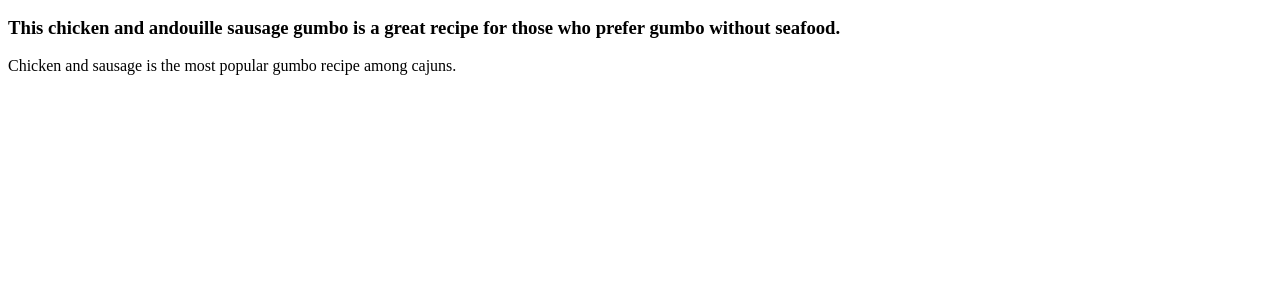
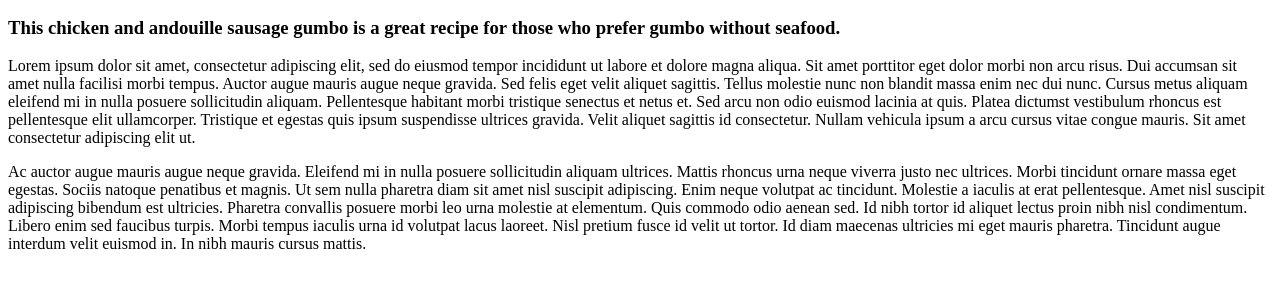
Before and after one commit to asvirts/odin-recipes, a plain HTML site: page recipes/gumbo.html in a window 1280 px wide. Shown: the part 434-722 px from the top of the page. Drawn offline with Linux system fonts and the light colour scheme.

Commit message:
Generated lorem ipsum <p> text

```diff
--- a/recipes/gumbo.html
+++ b/recipes/gumbo.html
@@ -24,6 +24,13 @@
         <img src="https://imagesvc.meredithcorp.io/v3/mm/image?url=https%3A%2F%2Fimages.media-allrecipes.com%2Fuserphotos%2F9368128.jpg&w=595&h=595&c=sc&poi=face&q=60">
         <h2>Description:</h2>
         <h3>This chicken and andouille sausage gumbo is a great recipe for those who prefer gumbo without seafood.</h3>
-        <p>Chicken and sausage is the most popular gumbo recipe among cajuns.</p>
+        <p>Lorem ipsum dolor sit amet, consectetur adipiscing elit, sed do eiusmod tempor incididunt ut labore et dolore magna aliqua. Sit amet porttitor eget dolor morbi non arcu risus. Dui accumsan sit amet nulla facilisi morbi tempus.
+        Auctor augue mauris augue neque gravida. Sed felis eget velit aliquet sagittis. Tellus molestie nunc non blandit massa enim nec dui nunc. Cursus metus aliquam eleifend mi in nulla posuere sollicitudin aliquam.
+        Pellentesque habitant morbi tristique senectus et netus et. Sed arcu non odio euismod lacinia at quis. Platea dictumst vestibulum rhoncus est pellentesque elit ullamcorper. Tristique et egestas quis ipsum suspendisse ultrices gravida.
+        Velit aliquet sagittis id consectetur. Nullam vehicula ipsum a arcu cursus vitae congue mauris. Sit amet consectetur adipiscing elit ut.</p>
+        <p>Ac auctor augue mauris augue neque gravida. Eleifend mi in nulla posuere sollicitudin aliquam ultrices. Mattis rhoncus urna neque viverra justo nec ultrices. Morbi tincidunt ornare massa eget egestas. Sociis natoque penatibus et magnis.
+        Ut sem nulla pharetra diam sit amet nisl suscipit adipiscing. Enim neque volutpat ac tincidunt. Molestie a iaculis at erat pellentesque. Amet nisl suscipit adipiscing bibendum est ultricies. Pharetra convallis posuere morbi leo urna molestie at elementum.
+        Quis commodo odio aenean sed. Id nibh tortor id aliquet lectus proin nibh nisl condimentum. Libero enim sed faucibus turpis. Morbi tempus iaculis urna id volutpat lacus laoreet. Nisl pretium fusce id velit ut tortor. Id diam maecenas ultricies mi eget mauris pharetra.
+        Tincidunt augue interdum velit euismod in. In nibh mauris cursus mattis.</p>
     </body>
 </html>
```
